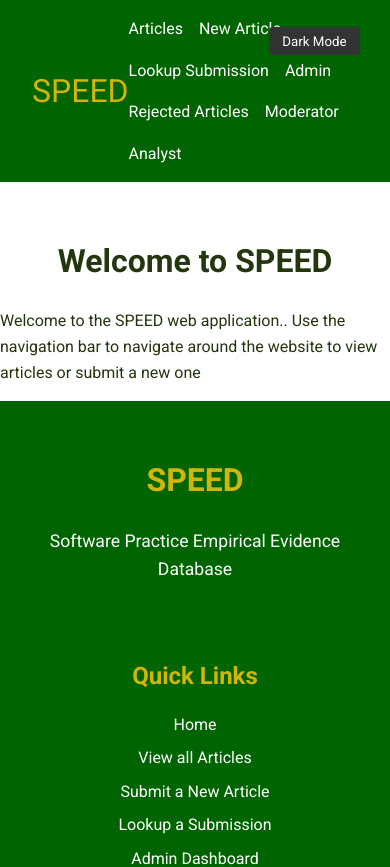
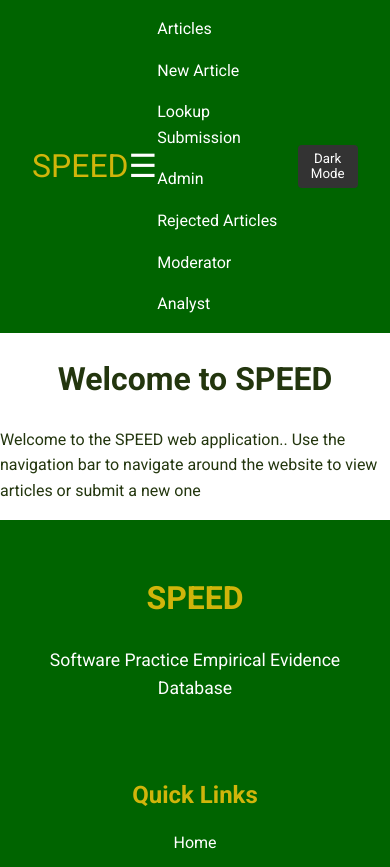
Before and after one commit to thomasbrears/ENSE701, a Next.js app in the folder frontend/: page / in a window 390 px wide. Shown: the top 867 px of the page. Built offline with nearby package versions, Linux system fonts and the light colour scheme.

Commit message:
US20 Refinement

```diff
--- a/frontend/src/components/Layout.tsx
+++ b/frontend/src/components/Layout.tsx
@@ -2,7 +2,6 @@ import React, { useEffect } from "react";
 import Navbar from "./Navbar";
 import Footer from "./Footer";
 import styles from "../styles/Layout.module.scss";
-import ThemeToggleButton from "./ThemeToggleButton";
 import { useTheme } from "../context/ThemeContext";
 
 const Layout = ({ children }: { children: React.ReactNode }) => {
@@ -17,11 +16,7 @@ const Layout = ({ children }: { children: React.ReactNode }) => {
     <div className={styles.container}>
       <Navbar />
 
-      {/* Dark Mode Toggle Button*/}
-      <div style={{ display: 'flex', justifyContent: 'flex-end', padding: '1rem' }}>
-        <ThemeToggleButton />
-      </div>
-
+      {/* removed old toggle button that used to be here */}
       <main className={styles.mainContent}>{children}</main>
 
       <Footer />
--- a/frontend/src/components/Navbar.tsx
+++ b/frontend/src/components/Navbar.tsx
@@ -3,6 +3,7 @@ import Link from "next/link";
 import { useRouter } from "next/router";
 import styles from "../styles/Nav.module.scss";
 import { useTheme } from "../context/ThemeContext"; // Import the theme context
+import ThemeToggleButton from "./ThemeToggleButton"; // Import the toggle button
 
 const NavBar = () => {
   const [isOpen, setIsOpen] = useState(false);
@@ -43,6 +44,9 @@ const NavBar = () => {
           {/* Analyst Dashboard */}
           <NavItem route="/analyst/analyst-dashboard" darkMode={theme === "dark"}>Analyst</NavItem>
         </div>
+
+        {/* Add the ThemeToggleButton at the top-right corner */}
+        <ThemeToggleButton /> {/* This will be positioned absolutely in the top-right */}
       </nav>
     </div>
   );
--- a/frontend/src/components/ThemeToggleButton.tsx
+++ b/frontend/src/components/ThemeToggleButton.tsx
@@ -13,10 +13,10 @@ const ThemeToggleButton: React.FC = () => {
         border: "none",
         borderRadius: "4px",
         cursor: "pointer",
-        position: "absolute",      //just placed it to overlap the navbar, was having issues
-        top: "27px",
-        right: "30px",
-        zIndex: 1000,
+        height: "100%",
+        display: "flex",
+        alignItems: "center",
+        justifyContent: "center",
       }}
     >
       {theme === "dark" ? "Light" : "Dark"} Mode
--- a/frontend/src/styles/Nav.module.scss
+++ b/frontend/src/styles/Nav.module.scss
@@ -68,6 +68,15 @@ body.dark-mode .navitem:hover {
   color: #d0b50b !important; //yellow hover
 }
 
+//i just pasted the old styling for the hamburger from old commits. Hope this works
 .hamburger {
-  display: none !important;
+  display: none;
+  font-size: 2em;
+  cursor: pointer;
+  color: #ffffff; // white
+  margin-left: auto; // Ensure it stays to the right of the title
+
+  @media (max-width: 768px) {
+    display: block;
+  }
 }
```
Also changed, not shown: frontend/src/styles/Forms.module.scss (+6 -2 lines).
